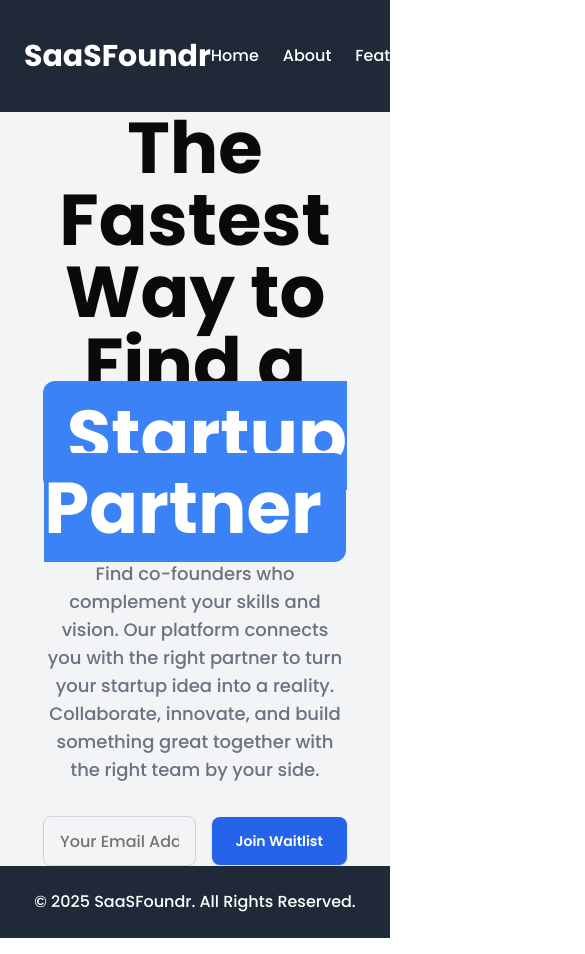
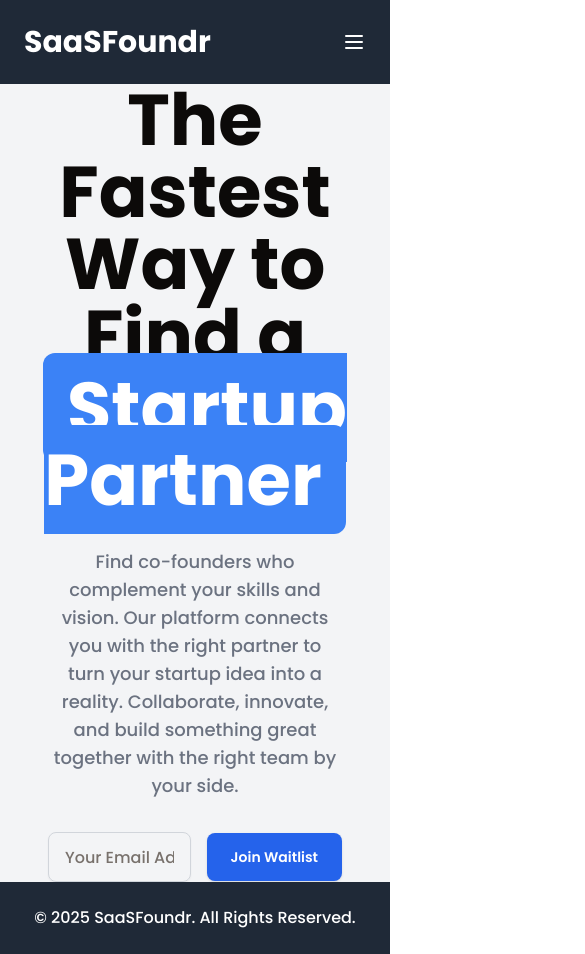
Before and after one commit to codewithkin/saasfoundr, a Next.js app: page / in a window 390 px wide. Shown: the top 954 px of the page, 585 px wide, since content can reach past the window. Built offline with nearby package versions, Linux system fonts and the light colour scheme.

Commit message:
Refactor layout and styling: implement mobile menu toggle, enhance navbar structure, and add fade-in animations for header elements

```diff
--- a/src/app/page.tsx
+++ b/src/app/page.tsx
@@ -10,6 +10,8 @@ export default function Home() {
   const [email, setEmail] = useState("");
   const [loading, setLoading] = useState(false);
   const [message, setMessage] = useState<{ content: string, type: string }>({ content: "", type: "" });  // To show success/error message
+
+  const [isMenuOpen, setIsMenuOpen] = useState(false); // Mobile menu toggle
 
   // Handle form submission
   const handleSubmit = async (e: React.FormEvent) => {
@@ -37,10 +39,6 @@ export default function Home() {
       setMessage({ content: "Error processing subscription.", type: "error" });
     } finally {
       setLoading(false);
-
-      setTimeout(() => {
-        setMessage({ content: "", type: "" });
-      }, 5000); // Clears the message after 5 seconds
     }
   };
 
@@ -57,48 +55,102 @@ export default function Home() {
     exit: { opacity: 0, y: 10 },
   };
 
+  // Header fade-in animation variants
+  const headerVariants = {
+    initial: { opacity: 0 },
+    animate: { opacity: 1, transition: { duration: 1.5 } },
+  };
+
   return (
     <div className="flex flex-col bg-gray-100">
+      {/* Navbar Section */}
       <div className="flex justify-between items-center w-full p-6 bg-gray-800 text-white">
-        <h1 className="text-3xl font-bold">SaaSFoundr</h1>
-        <nav className="space-x-6">
-          <Link href="/" className="hover:underline">
-            Home
-          </Link>
-          <Link href="/about" className="hover:underline">
-            About
-          </Link>
-          <Link href="/features" className="hover:underline">
-            Features
-          </Link>
-          <Link href="/blog" className="hover:underline">
-            Blog
-          </Link>
-          <Link href="/contact" className="hover:underline">
-            Contact
+        <motion.div
+          className="flex justify-between items-center w-full"
+        >
+          <h1 className="text-3xl font-bold">SaaSFoundr</h1>
+
+          {/* Mobile Menu Button */}
+          <button
+            className="sm:hidden text-white"
+            onClick={() => setIsMenuOpen(!isMenuOpen)}
+          >
+            <svg
+              className="w-6 h-6"
+              fill="none"
+              stroke="currentColor"
+              viewBox="0 0 24 24"
+              xmlns="http://www.w3.org/2000/svg"
+            >
+              <path
+                strokeLinecap="round"
+                strokeLinejoin="round"
+                strokeWidth="2"
+                d="M4 6h16M4 12h16M4 18h16"
+              />
+            </svg>
+          </button>
+
+          {/* Desktop Navbar */}
+          <nav className="hidden sm:flex space-x-6">
+            <Link href="/" className="hover:underline">Home</Link>
+            <Link href="/about" className="hover:underline">About</Link>
+            <Link href="/features" className="hover:underline">Features</Link>
+            <Link href="/blog" className="hover:underline">Blog</Link>
+            <Link href="/contact" className="hover:underline">Contact</Link>
+          </nav>
+        </motion.div>
+      </div>
+
+      {/* Mobile Menu */}
+      {isMenuOpen && (
+        <nav className="sm:hidden bg-gray-800 text-white w-full p-4">
+          <Link href="/" className="block py-2 hover:bg-gray-700">Home</Link>
+          <Link href="/about" className="block py-2 hover:bg-gray-700">About</Link>
+          <Link href="/features" className="block py-2 hover:bg-gray-700">Features</Link>
+          <Link href="/blog" className="block py-2 hover:bg-gray-700">Blog</Link>
+          <Link href="/contact" className="block py-2 hover:bg-gray-700">Contact</Link>
+
+          {/* Move Join Waitlist link here, so it only shows in mobile navbar */}
+          <Link
+            href="/waitlist"
+            className="block py-2 mt-4 text-center bg-blue-600 text-white font-semibold rounded-lg hover:bg-blue-700"
+          >
+            Join Waitlist
           </Link>
         </nav>
-        <Link
-          href="/waitlist"
-          className="px-6 py-2 bg-white text-black font-semibold rounded-lg hover:bg-gray-200"
-        >
-          Join Waitlist
-        </Link>
-      </div>
+      )}
 
-      <main className="flex flex-col items-center justify-center space-y-8 text-center hero-section w-full h-full">
-        <header className="px-12 md:py-64 test-center flex flex-col gap-8 justify-center items-center">
+      {/* Main Section */}
+      <main className="flex flex-col items-center justify-center px-12 space-y-8 text-center hero-section w-full h-full">
+
+        {/* Header Section with Heading, Subheading, and CTA */}
+        <header className="w-full text-center md:py-64 flex flex-col justify-center items-center gap-8">
           {/* Copy (text content) */}
           <div className="flex flex-col gap-4 items-center justify-center">
-            <h2 className="text-7xl font-bold">The Fastest Way to Find a <span className="py-1 px-6 rounded-xl bg-blue-500 text-white">Startup Partner</span></h2>
-            <p className="text-lg md:max-w-6xl text-gray-500 font-regular">
-              Find co-founders who complement your skills and vision. Our platform connects you with the right partner to turn your startup idea into a reality. Collaborate, innovate, and build something great together with the right team by your side.
-            </p>
+            <motion.h2
+              className="text-7xl font-bold"
+              variants={headerVariants}
+              initial="initial"
+              animate="animate"
+            >
+              The Fastest Way to Find a <span className="py-1 px-6 rounded-xl bg-blue-500 text-white">Startup Partner</span>
+            </motion.h2>
           </div>
+
+          <motion.p
+            className="text-lg md:max-w-6xl text-gray-500"
+            variants={headerVariants}
+            initial="initial"
+            animate="animate"
+            transition={{ duration: 1.5, delay: 0.5 }}
+          >
+            Find co-founders who complement your skills and vision. Our platform connects you with the right partner to turn your startup idea into a reality. Collaborate, innovate, and build something great together with the right team by your side.
+          </motion.p>
 
           {/* Join Waitlist Form */}
           <div>
-            <form onSubmit={handleSubmit} className="flex gap-4 items-center">
+            <form onSubmit={handleSubmit} className="flex gap-4 items-center justify-center">
               <Input
                 type="email"
                 id="email"
```
